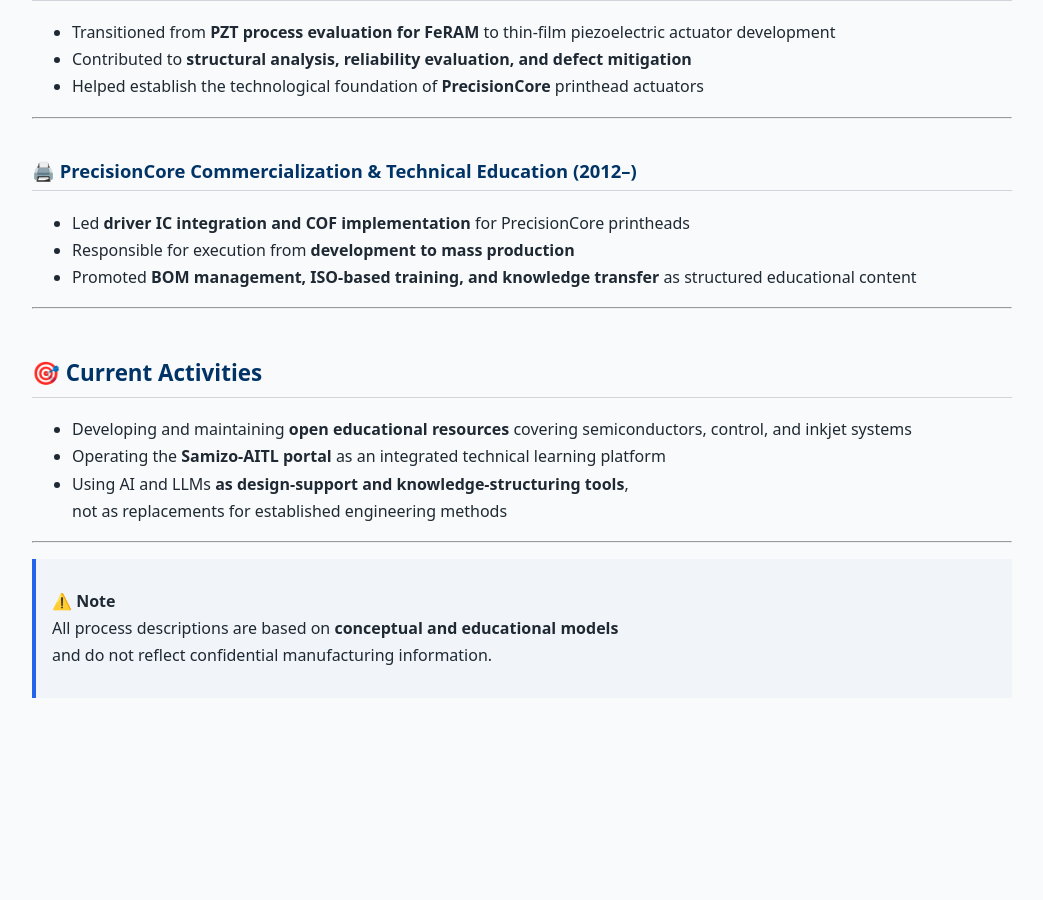
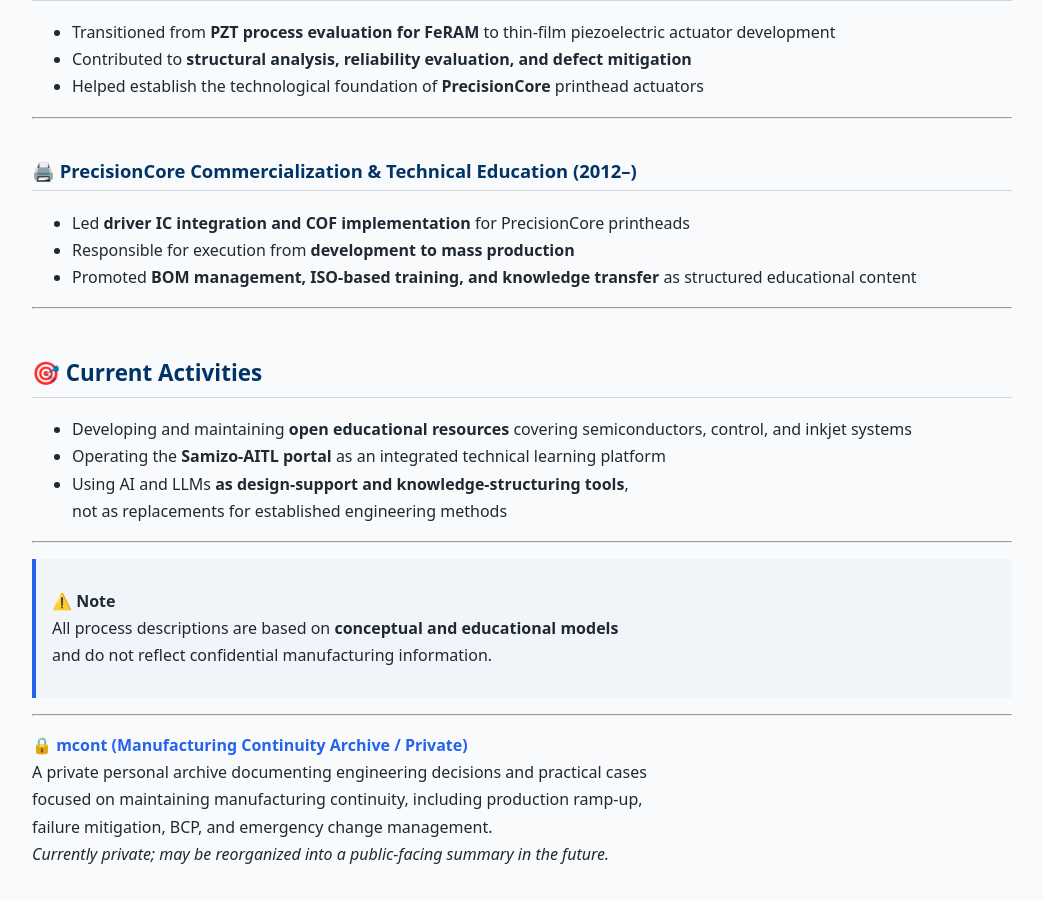
Before and after one commit to Samizo-AITL/Samizo-AITL.github.io, a Jekyll site: the page built from about/career-summary/en/index.md, in a window 1280 px wide and 900 px high, scrolled down 959 px. Shown: the whole window, without its empty margins (118-1161 px from the left). Built offline with Jekyll 4.4.1, drawn with Linux system fonts in a browser that asks for light colours; before the commit the page ends 1689 px from its top, so only the background shows below that.

Commit message:
Update index.md

```diff
--- a/about/career-summary/en/index.md
+++ b/about/career-summary/en/index.md
@@ -65,3 +65,11 @@
 > ⚠️ **Note**
 > All process descriptions are based on **conceptual and educational models**
 > and do not reflect confidential manufacturing information.
+
+---
+
+**🔒 [mcont (Manufacturing Continuity Archive / Private)](https://github.com/Samizo-AITL/mcont)**
+A private personal archive documenting engineering decisions and practical cases
+focused on maintaining manufacturing continuity, including production ramp-up,
+failure mitigation, BCP, and emergency change management.
+*Currently private; may be reorganized into a public-facing summary in the future.*
```
